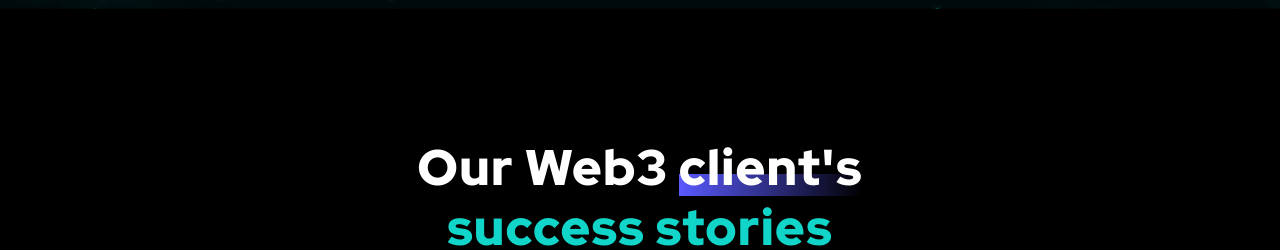
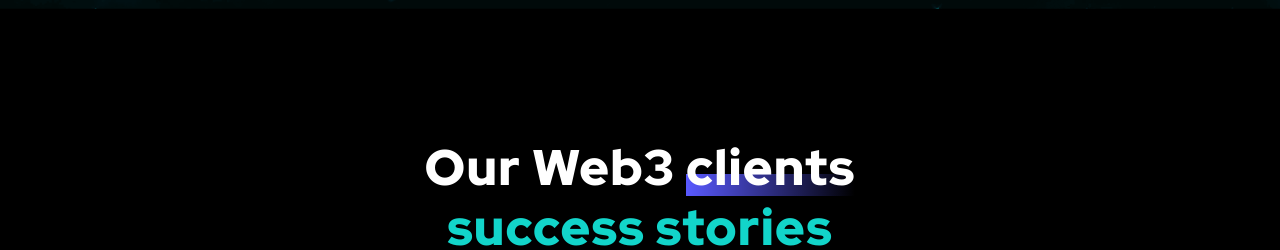
Before and after one commit to goodmorning-dev/goodmorning-site, a Next.js app: page / in a window 1280 px wide. Shown: the part 3761-4011 px from the top of the page. Built offline with nearby package versions, Linux system fonts and the light colour scheme.

Commit message:
Fixed misspell

```diff
--- a/src/app/page.tsx
+++ b/src/app/page.tsx
@@ -204,7 +204,7 @@ export default function HomePage() {
       <section className="relative mx-auto max-w-8xl px-5 pt-32 lg:px-0">
         <div>
           <h2 className="header-2 mb-7 text-center leading-[1.2]">
-            Our Web3 <span className="gradient-underline">client's</span>
+            Our Web3 <span className="gradient-underline">clients</span>
             <br />
             <span className="text-primary">success stories</span>
           </h2>
```
